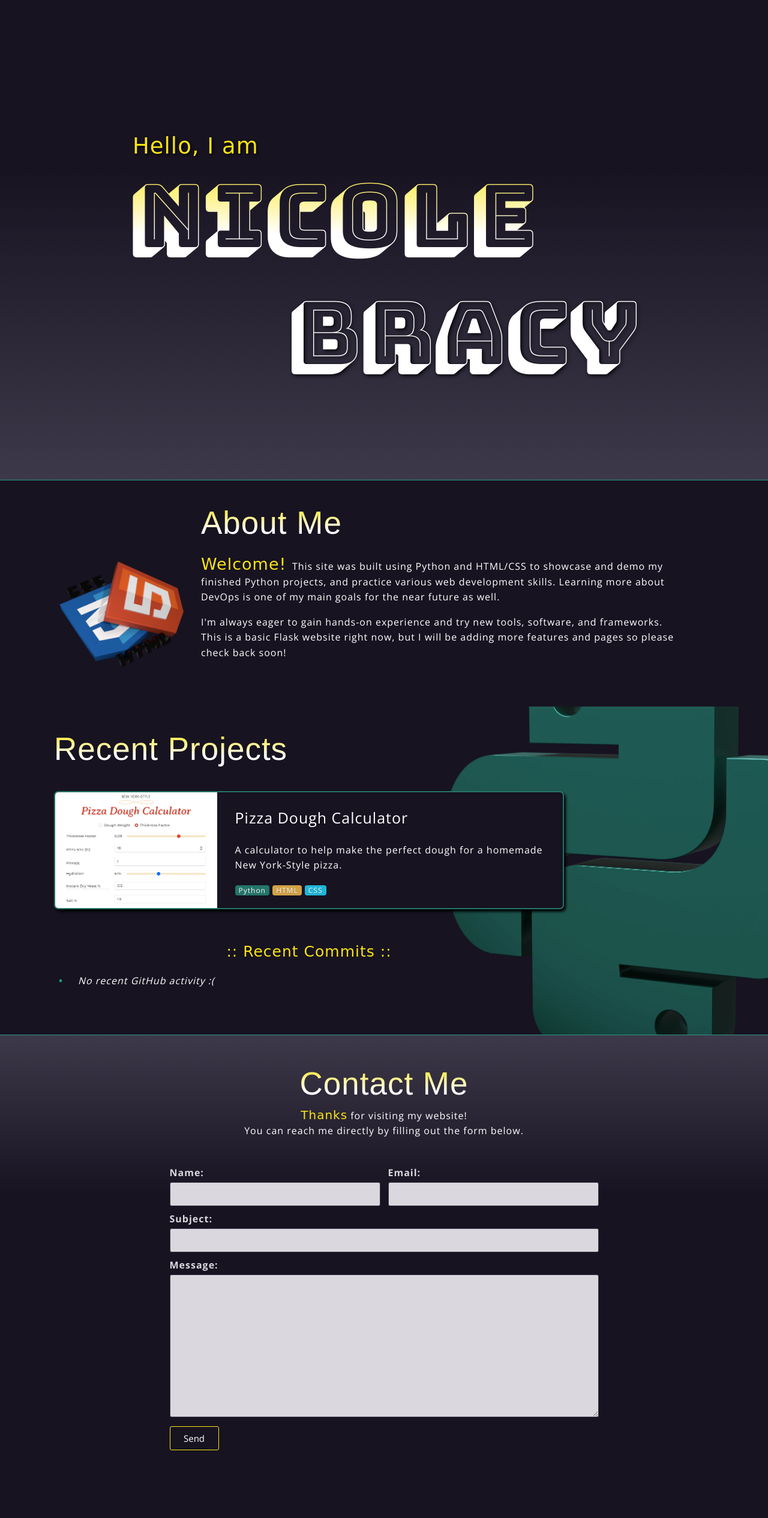
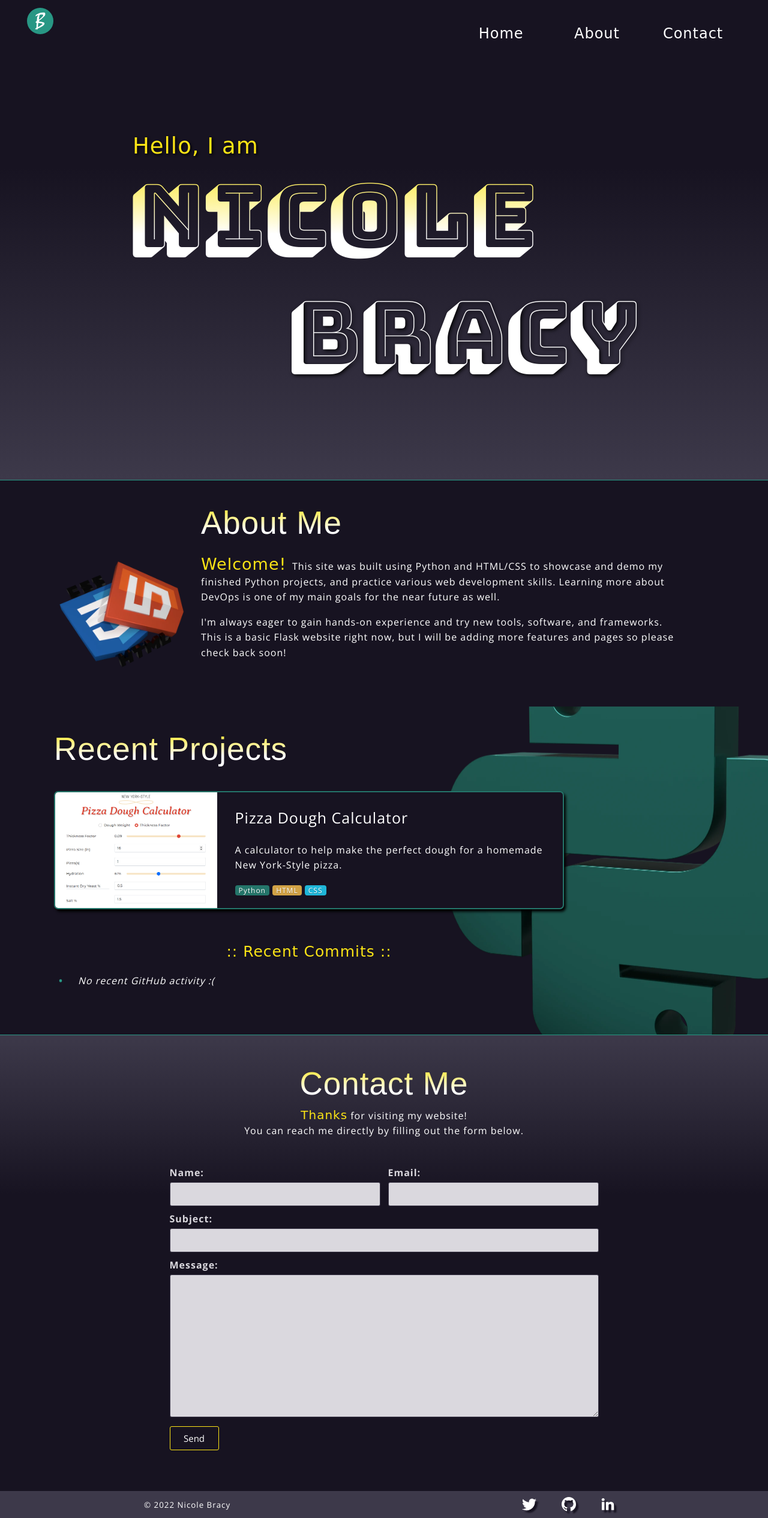
Before and after one commit to nebracy/django-portfolio-website, a Django app: page / in a window 1280 px wide. Shown: the whole page at 60% size. Before the commit the page ends 2418 px from the top, so only its background shows below. Run offline with Django 4.2, Linux system fonts and the light colour scheme; data that the repository does not hold is empty; some web fonts are replaced.

Commit message:
Add the header and footer

```diff
--- /dev/null
+++ b/home/templates/home/footer.html
@@ -0,0 +1,24 @@
+<footer class="foot">
+    <div class="foot__wrap">
+        <div class="foot__copyright">
+            <small>&copy; 2022 Nicole Bracy</small>
+        </div>
+        <div class="foot__links">
+            <a href="https://twitter.com/bracyne" class="foot__link-twitter" title="My Twitter" target="_blank" rel="noopener">
+                <svg class="foot__logo" xmlns="http://www.w3.org/2000/svg" viewBox="0 0 50 50">
+                    <path d="M 50.0625 10.4375 C 48.214844 11.257813 46.234375 11.808594 44.152344 12.058594 C 46.277344 10.785156 47.910156 8.769531 48.675781 6.371094 C 46.691406 7.546875 44.484375 8.402344 42.144531 8.863281 C 40.269531 6.863281 37.597656 5.617188 34.640625 5.617188 C 28.960938 5.617188 24.355469 10.21875 24.355469 15.898438 C 24.355469 16.703125 24.449219 17.488281 24.625 18.242188 C 16.078125 17.8125 8.503906 13.71875 3.429688 7.496094 C 2.542969 9.019531 2.039063 10.785156 2.039063 12.667969 C 2.039063 16.234375 3.851563 19.382813 6.613281 21.230469 C 4.925781 21.175781 3.339844 20.710938 1.953125 19.941406 C 1.953125 19.984375 1.953125 20.027344 1.953125 20.070313 C 1.953125 25.054688 5.5 29.207031 10.199219 30.15625 C 9.339844 30.390625 8.429688 30.515625 7.492188 30.515625 C 6.828125 30.515625 6.183594 30.453125 5.554688 30.328125 C 6.867188 34.410156 10.664063 37.390625 15.160156 37.472656 C 11.644531 40.230469 7.210938 41.871094 2.390625 41.871094 C 1.558594 41.871094 0.742188 41.824219 -0.0585938 41.726563 C 4.488281 44.648438 9.894531 46.347656 15.703125 46.347656 C 34.617188 46.347656 44.960938 30.679688 44.960938 17.09375 C 44.960938 16.648438 44.949219 16.199219 44.933594 15.761719 C 46.941406 14.3125 48.683594 12.5 50.0625 10.4375 Z"/>
+                </svg>
+            </a>
+            <a href="https://github.com/nebracy" class="foot__link-github" title="My GitHub" target="_blank" rel="noopener">
+                <svg class="foot__logo" xmlns="http://www.w3.org/2000/svg" viewBox="0 0 24 24">
+                    <path d="M12 0c-6.626 0-12 5.373-12 12 0 5.302 3.438 9.8 8.207 11.387.599.111.793-.261.793-.577v-2.234c-3.338.726-4.033-1.416-4.033-1.416-.546-1.387-1.333-1.756-1.333-1.756-1.089-.745.083-.729.083-.729 1.205.084 1.839 1.237 1.839 1.237 1.07 1.834 2.807 1.304 3.492.997.107-.775.418-1.305.762-1.604-2.665-.305-5.467-1.334-5.467-5.931 0-1.311.469-2.381 1.236-3.221-.124-.303-.535-1.524.117-3.176 0 0 1.008-.322 3.301 1.23.957-.266 1.983-.399 3.003-.404 1.02.005 2.047.138 3.006.404 2.291-1.552 3.297-1.23 3.297-1.23.653 1.653.242 2.874.118 3.176.77.84 1.235 1.911 1.235 3.221 0 4.609-2.807 5.624-5.479 5.921.43.372.823 1.102.823 2.222v3.293c0 .319.192.694.801.576 4.765-1.589 8.199-6.086 8.199-11.386 0-6.627-5.373-12-12-12z"/>
+                </svg>
+            </a>
+            <a href="https://www.linkedin.com/in/nicole-bracy/" class="foot__link-linkedin" title="My LinkedIn Profile" target="_blank" rel="noopener">
+                <svg class="foot__logo" xmlns="http://www.w3.org/2000/svg" viewBox="0 0 1792 1792">
+                    <path d="M477 625v991h-330v-991h330zm21-306q1 73-50.5 122t-135.5 49h-2q-82 0-132-49t-50-122q0-74 51.5-122.5t134.5-48.5 133 48.5 51 122.5zm1166 729v568h-329v-530q0-105-40.5-164.5t-126.5-59.5q-63 0-105.5 34.5t-63.5 85.5q-11 30-11 81v553h-329q2-399 2-647t-1-296l-1-48h329v144h-2q20-32 41-56t56.5-52 87-43.5 114.5-15.5q171 0 275 113.5t104 332.5z"/>
+                </svg>
+            </a>
+        </div>
+    </div>
+</footer>
--- /dev/null
+++ b/home/templates/home/header.html
@@ -0,0 +1,20 @@
+{% load static %}
+<header class="header">
+    <div class="header__wrap">
+        <div class="logo"><img src="{% static 'home/logo.svg' %}" alt="Nicole Bracy's website logo" class="logo__img"></div>
+        <nav class="header__nav nav">
+            <button aria-label="menu" id="dropbtn" class="nav__btn">
+                <svg id="hamburger" class="nav__hamburger" width="32" stroke-width="1.7" viewBox="0 0 24 24" xmlns="http://www.w3.org/2000/svg">
+                    <path class="line line1" d="M3 5H21" stroke-linecap="round" stroke-linejoin="round"/>
+                    <path class="line line2" d="M3 12H21" stroke-linecap="round" stroke-linejoin="round"/>
+                    <path class="line line3" d="M3 19H21" stroke-linecap="round" stroke-linejoin="round"/>
+                </svg>
+            </button>
+            <ul id="dropdown" class="nav__menu">
+                <li class="nav__menu-item"><a href="#home" class="nav__link">Home</a></li>
+                <li class="nav__menu-item"><a href="#about" class="nav__link">About</a></li>
+                <li class="nav__menu-item"><a href="#contact" class="nav__link">Contact</a></li>
+            </ul>
+        </nav>
+    </div>
+</header>
--- a/home/templates/home/index.html
+++ b/home/templates/home/index.html
@@ -2,6 +2,7 @@
 {% load static %}
 
 {% block body %}
+    {% include 'home/header.html' %}
     <main>
         <section id="home" class="home section">
             <div class="section__wrap">
@@ -37,12 +38,12 @@
                     <div class="projects__content">
                         <div class="projects__card card">
                             <div class="card__img">
-                                <a href="{% url 'index' %}">
+                                <a href="{% url 'index' %}"> <!-- TODO -->
                                     <span class="card__link"></span>
                                 </a>
                             </div>
                             <div class="card__text">
-                                <a class="card__h4" href="{% url 'index' %}">
+                                <a class="card__h4" href="{% url 'index' %}"> <!-- TODO -->
                                     <h4>Pizza Dough Calculator</h4>
                                 </a>
                                 <p>A calculator to help make the perfect dough for a homemade New York-Style pizza.</p>
@@ -110,4 +111,6 @@
             </div>
          </section>
     </main>
+    {% include 'home/footer.html' %}
+    <span class="screen-overlay" id="overlay"></span>
 {% endblock body %}
```
